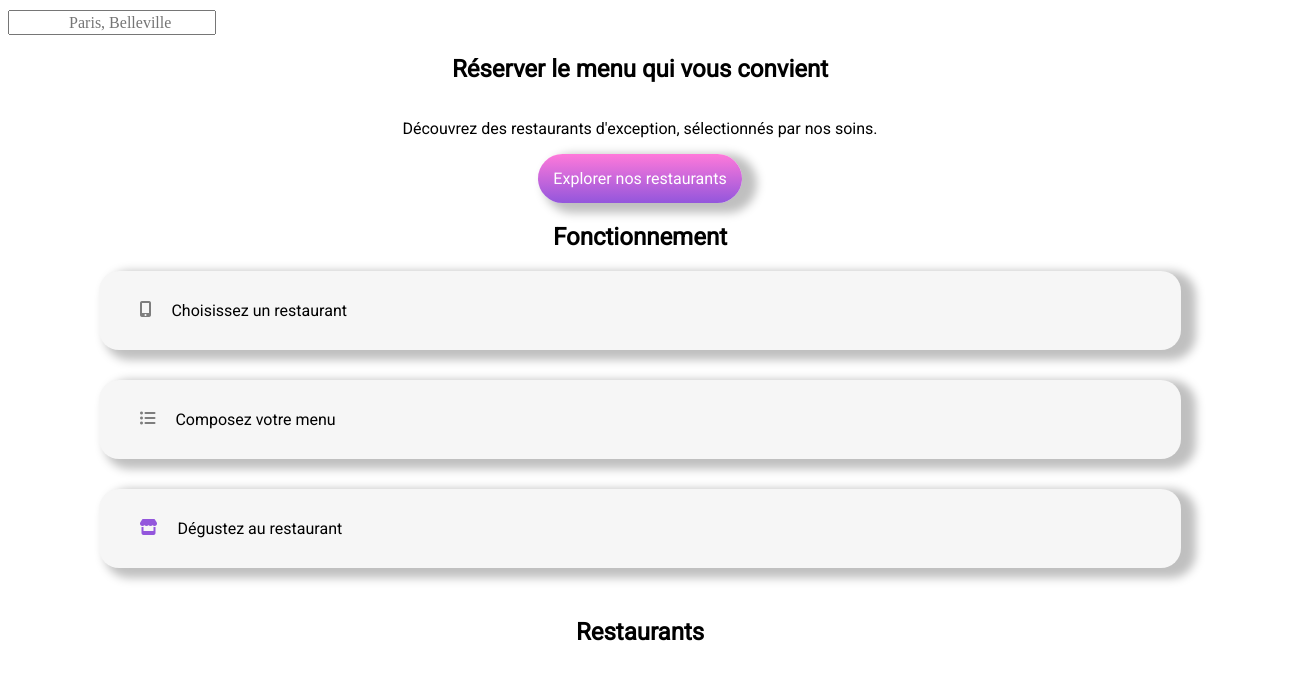
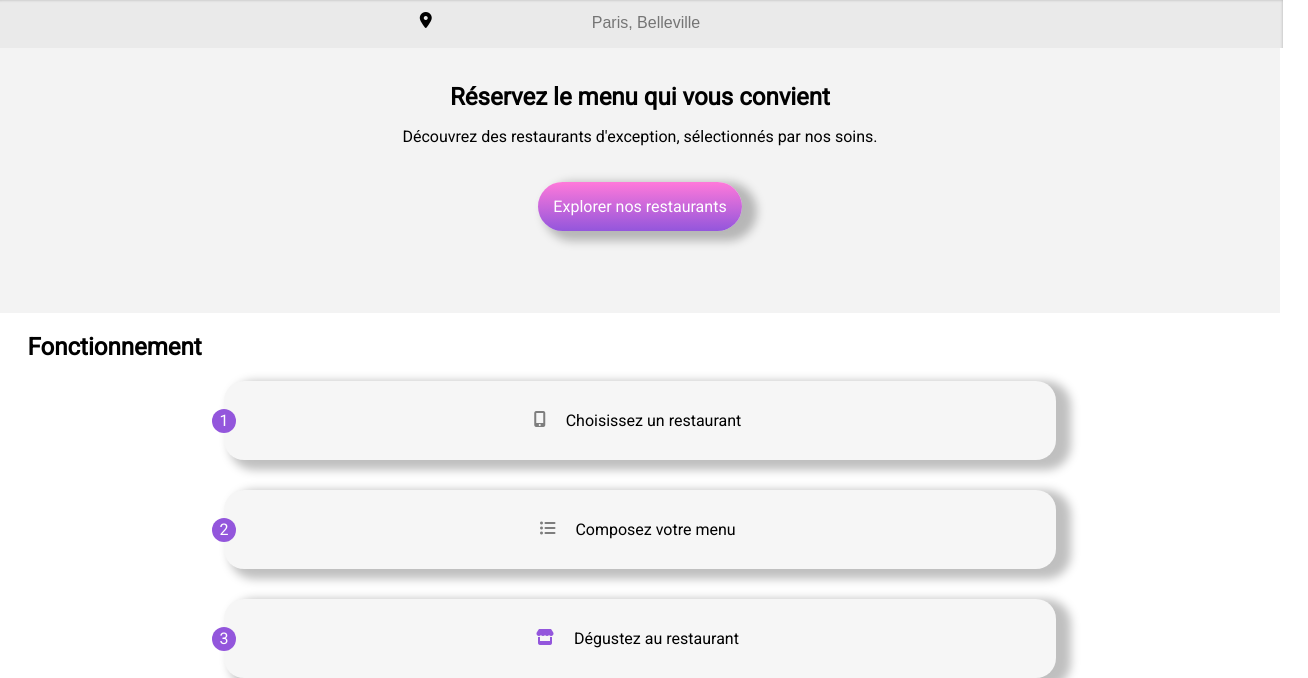
Before and after one commit to JuliaMC2/ohmyfood, a plain HTML site: page index.html in a window 1280 px wide. Shown: the part 74-752 px from the top of the page, 1308 px wide, since content can reach past the window. Drawn offline with Linux system fonts and the light colour scheme; a web font is replaced by a local one.

Commit message:
page d'accueil

```diff
--- a/assets/sass/style.scss
+++ b/assets/sass/style.scss
@@ -3,8 +3,11 @@
 :root {
     --main-color: white;
     --main-bg-color:#F6F6F6 ;
+    --secondary-bg-color: #F3F3F3;
     --card-bg-color: white;
     --footer-bg-color:#353535;
+    --location-color:#353535;
+    --location-bg-color:#EAEAEA;
     --footer-font-color:white;
     --button-font-color:white;
     --purple:#9356DC ;
@@ -20,9 +23,13 @@
 
 html {
     font-family: 'Roboto', sans-serif;
-    min-width: 378px;
+    min-width: 375px;
     max-width: 1440px;
     margin: 0 auto;
+}
+
+body{
+    margin:0px;
 }
 
 section {
@@ -56,6 +63,14 @@ section {
     color: var(--purple);
 }
 
+.functionning-and-restaurants-section_title {
+    display: flex;
+    text-align: left;
+    margin-bottom: 20px;
+    width: 100%;
+    padding-left: 55px;
+}
+
 /*
 
 .fa-solid {
@@ -80,22 +95,29 @@ section {
 
 /*TITLES*/
 
+h1, h2 {
+    display: flex;
+    letter-spacing: 0em;
+    margin: 0px;
+}
+
 h1 {
     font-family: Shrikhand, serif;
     font-size: 30px;
     font-style: italic;
     font-weight: 400;
     line-height: 44px;
-    letter-spacing: 0em;
     text-align: center;
+    justify-content: center;
+    padding: 16px 0px 11px 0px;
 }
 
 h2 {
     font-size: 24px;
     font-weight: 700;
     line-height: 28px;
-    letter-spacing: 0em;
-    text-align: center;
+
+
 }
 
 
@@ -103,37 +125,100 @@ h2 {
 
 /*HEADER*/
 
+.location-container{
+    display:flex;
+    align-content: center;
+    justify-content: center;
+    background-color: var(--location-bg-color);
+    padding: 15px 0px 15px 0px;
+    box-shadow: 0px 3px 3px 0px inset var(--shadow-color);
+    margin:0px -3px 0px -3px;
+}
+
 .location {
-    display:flex ;
-    flex-direction: row;
-    align-items: center;
-    font-family: 'Roboto, FontAwesome';
     font-size: 16px;
     font-weight: 500;
     line-height: 19px;
     letter-spacing: 0em;
     text-align: center;
-}
+    border:none;
+    width: 33%;
+    color: var(--location-color);
+    background-color: var(--location-bg-color);
+  }
+
 
 /*NAVIGATION*/
 
-.restaurant-button {
+.booking-section {
+    background-color: var(--secondary-bg-color);
+    height: 250px;
+    width: 100%;
+    padding-top: 15px;
+}
+
+.booking-title {
+    display: flex;
+    text-align: center;
+    justify-content: center;
+    flex-wrap: wrap;
+    padding: 20px 0px 0px 0px;
+    width: 73%;
+}
+
+.booking-subtitle {
+    display: flex;
+    flex-wrap: wrap;
+    justify-content: center;
+    text-align: center;
+    width: 84%;
+    padding-bottom: 20px;
 
 }
 
+
 /*FONCTIONNEMENT*/
+
+.functionning-section {
+    margin-top: 20px;
+    position: relative;
+}
+
+
+.number-and-label_container {
+    display: flex;
+    justify-content: center;
+    margin: 0px;
+    padding: 0px;
+    position: relative;
+    width: 65%;
+}
 
 .label {
     display: flex;
-    justify-content: flex-start;
-    width:80%;
+    justify-content: center;
+    width: 100%;
     background-color: var(--main-bg-color);
     box-shadow: 10px 5px 10px 5px var(--shadow-color);
     border-radius:20px;
     padding: 30px;
-    padding-left:40px;
+    padding-left: 25px;
     margin-bottom: 30px;
     font-size: 16px;
+}
+
+.number{
+    height: 24px;
+    width: 24px;
+    line-height: 24px;
+    border-radius: 12px;
+    background-color: var(--purple);
+    color: var(--main-color);
+    position: absolute;
+    top: 28px;
+    left: -12px;
+    text-align: center;
+
 }
 
 /*RESTAURANTs
--- a/index.html
+++ b/index.html
@@ -21,25 +21,34 @@
         <div>
             <h1 class="font-logo-and-titles">ohmyfood</h1>
         </div>
-        <div>
-            <input class="location" type="text" placeholder="&#xf3c5; Paris, Belleville">
+        <div class="location-container">
+           <span class="fa-solid fa-location-dot"></span> <input class="location" type="text" placeholder="Paris, Belleville">
         </div>
     </header>
 
     <main>
-        <section>
-            <h2>Réserver le menu qui vous convient</h2>
-            <p>Découvrez des restaurants d'exception, sélectionnés par nos soins.</p>
+        <section class="booking-section">
+            <h2 class="booking-title">Réservez le menu qui vous convient</h2>
+            <p class="booking-subtitle">Découvrez des restaurants d'exception, sélectionnés par nos soins.</p>
             <a class="my-button" href="#Restaurants">Explorer nos restaurants</a>
         </section>
-        <section>
-                <h2>Fonctionnement</h2>
-                <div class="label"><span class="fa-solid fa-mobile-screen-button grey-icon"></span>Choisissez un restaurant</div>
-                <div class="label"><span class="fa-solid fa-list-ul grey-icon"></span>Composez votre menu</div>
-                <div class="label"><span class="fa-solid fa-store purple-icon"></span>Dégustez au restaurant</div>
+        <section class="functionning-section">
+                <h2 class="functionning-and-restaurants-section_title">Fonctionnement</h2>
+                <div class="number-and-label_container">
+                    <div class="number">1</div>
+                    <div class="label"><span class="fa-solid fa-mobile-screen-button grey-icon"></span>Choisissez un restaurant</div>
+                </div>
+                <div class="number-and-label_container">
+                    <div class="number">2</div>
+                    <div class="label"><span class="fa-solid fa-list-ul grey-icon"></span>Composez votre menu</div>
+                </div>
+                <div class="number-and-label_container">
+                    <div class="number">3</div>
+                    <div class="label"><span class="fa-solid fa-store purple-icon"></span>Dégustez au restaurant</div>
+                </div>
         </section>
         <section>
-            <h2><a id="Restaurants"></a>Restaurants</h2>
+            <h2 class="functionning-and-restaurants-section_title"><a id="Restaurants"></a>Restaurants</h2>
             <div>
                 <!---- les 4 cartes-->
             </div>
```
Also changed, not shown: assets/css/style.css, 1 other file.
